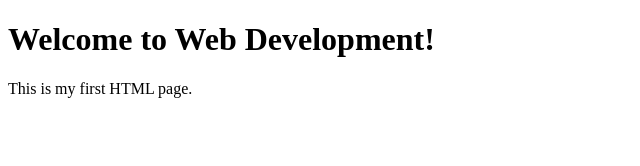
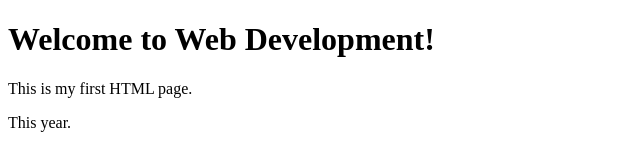
Before and after one commit to mastrninebo/web-dev-lab, a plain HTML site: page index.html in a window 1280 px wide. Shown: the full height of the page, 0-640 px from the left. Drawn offline with Linux system fonts and the light colour scheme.

Commit message:
Update index.html

```diff
--- a/index.html
+++ b/index.html
@@ -7,5 +7,6 @@
 <body>
 <h1>Welcome to Web Development!</h1>
 <p>This is my first HTML page.</p>
+  <p>This year.</p>
 </body>
 </html>
```
